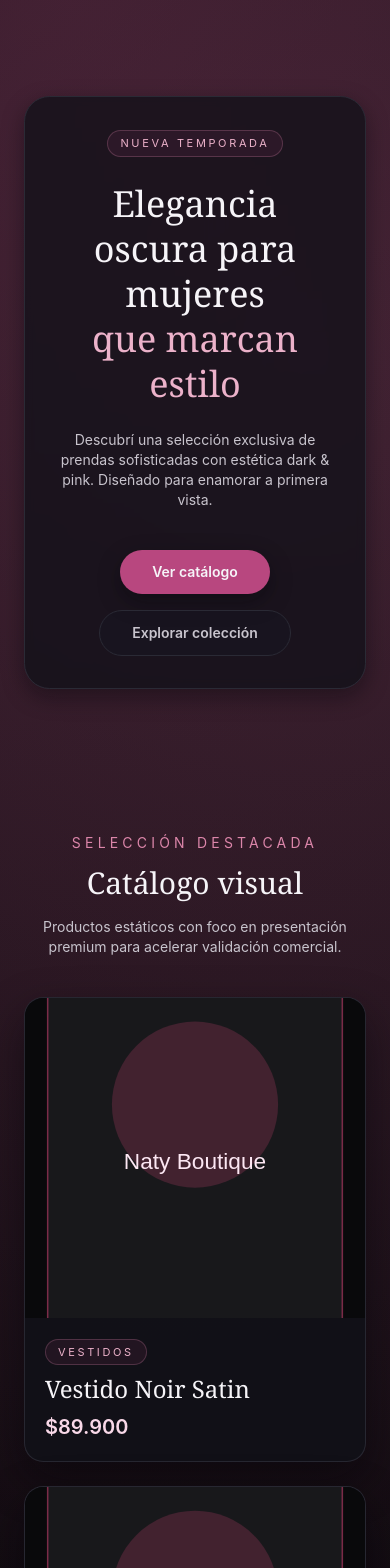
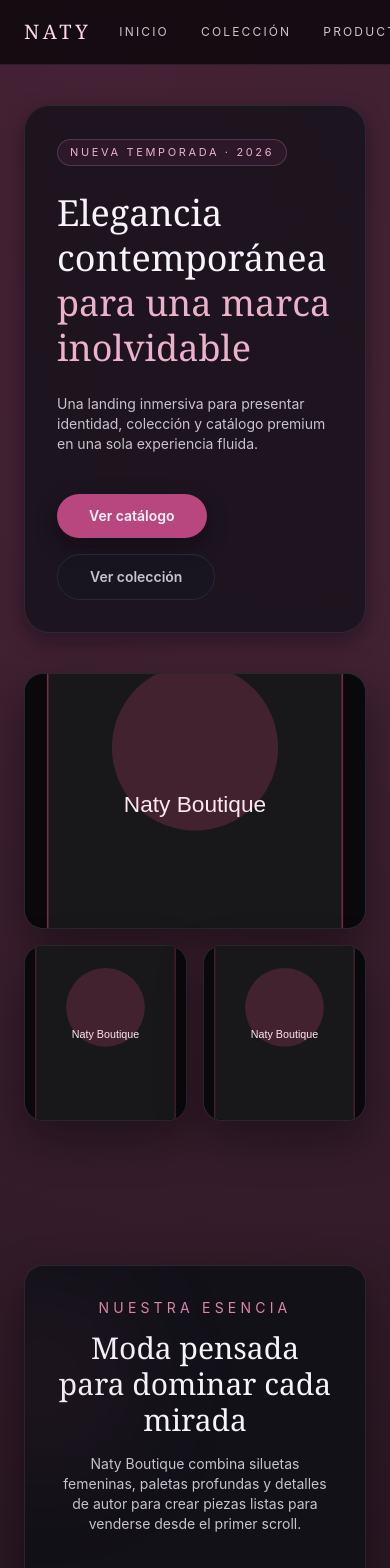
Before and after one commit to damianfortunesky/landing-page-naty, a Next.js app: page / in a window 390 px wide. Shown: the top 1568 px of the page. Built offline with nearby package versions, Linux system fonts and the light colour scheme.

Commit message:
Construye landing completa con narrativa visual y secciones responsive

```diff
--- a/app/page.tsx
+++ b/app/page.tsx
@@ -1,14 +1,20 @@
+import { BrandStorySection } from "@/components/sections/brand-story";
 import { CatalogSection } from "@/components/sections/catalog";
-import { CollectionBanner } from "@/components/sections/collection-banner";
+import { CategoriesSection } from "@/components/sections/categories";
+import { EditorialSection } from "@/components/sections/editorial";
 import { Footer } from "@/components/sections/footer";
 import { HeroSection } from "@/components/sections/hero";
+import { Navbar } from "@/components/sections/navbar";
 
 export default function HomePage() {
   return (
     <main className="relative overflow-hidden">
+      <Navbar />
       <HeroSection />
+      <BrandStorySection />
       <CatalogSection />
-      <CollectionBanner />
+      <CategoriesSection />
+      <EditorialSection />
       <Footer />
     </main>
   );
--- /dev/null
+++ b/components/sections/brand-story.tsx
@@ -0,0 +1,20 @@
+import { SectionTitle } from "@/components/ui/section-title";
+
+export function BrandStorySection() {
+  return (
+    <section id="inicio" className="layout-wrap section-space">
+      <div className="surface-card relative overflow-hidden p-8 md:p-12">
+        <div className="pointer-events-none absolute -left-16 top-8 h-40 w-40 rounded-full bg-rose-500/10 blur-3xl" />
+        <SectionTitle
+          eyebrow="Nuestra esencia"
+          title="Moda pensada para dominar cada mirada"
+          subtitle="Naty Boutique combina siluetas femeninas, paletas profundas y detalles de autor para crear piezas listas para venderse desde el primer scroll."
+        />
+        <p className="mx-auto max-w-3xl text-center text-sm leading-relaxed text-text-secondary md:text-base">
+          Nuestra propuesta nace del equilibrio entre actitud editorial y funcionalidad comercial: prendas fáciles de combinar,
+          visuales memorables y una dirección de arte diseñada para marcas que buscan una presencia premium.
+        </p>
+      </div>
+    </section>
+  );
+}
--- a/components/sections/catalog.tsx
+++ b/components/sections/catalog.tsx
@@ -8,10 +8,10 @@ export function CatalogSection() {
       <div>
         <SectionTitle
           eyebrow="Selección destacada"
-          title="Catálogo visual"
-          subtitle="Productos estáticos con foco en presentación premium para acelerar validación comercial."
+          title="Catálogo de productos"
+          subtitle="Un grid responsive con enfoque visual premium para destacar cada producto de la colección."
         />
-        <div className="grid gap-6 md:gap-7 sm:grid-cols-2 lg:grid-cols-3">
+        <div className="grid gap-6 sm:grid-cols-2 md:gap-7 lg:grid-cols-3">
           {products.map((product) => (
             <ProductCard key={product.id} product={product} />
           ))}
--- /dev/null
+++ b/components/sections/categories.tsx
@@ -0,0 +1,21 @@
+const categories = ["Vestidos", "Tops", "Conjuntos", "Abrigos", "Accesorios"];
+
+export function CategoriesSection() {
+  return (
+    <section id="coleccion" className="layout-wrap section-space">
+      <div className="grid gap-4 md:grid-cols-5">
+        {categories.map((category, index) => (
+          <article
+            key={category}
+            className="surface-card premium-hover relative overflow-hidden p-6 text-center md:p-8"
+            style={{ animationDelay: `${index * 0.05}s` }}
+          >
+            <div className="pointer-events-none absolute inset-0 bg-gradient-to-b from-rose-400/10 via-transparent to-transparent" />
+            <p className="relative text-sm uppercase tracking-[0.28em] text-text-secondary">Colección</p>
+            <h3 className="relative mt-4 font-display text-2xl text-rose-100">{category}</h3>
+          </article>
+        ))}
+      </div>
+    </section>
+  );
+}
--- /dev/null
+++ b/components/sections/editorial.tsx
@@ -0,0 +1,31 @@
+import Image from "next/image";
+
+export function EditorialSection() {
+  return (
+    <section className="layout-wrap pb-22">
+      <div className="surface-card grid overflow-hidden md:grid-cols-[1.15fr_0.85fr]">
+        <div className="relative min-h-[380px]">
+          <Image
+            src="/products/dress-noir.svg"
+            alt="Campaña editorial de moda"
+            fill
+            className="object-cover"
+            sizes="(max-width: 768px) 100vw, 60vw"
+          />
+          <div className="absolute inset-0 bg-gradient-to-t from-surface-base via-surface-base/10 to-transparent" />
+        </div>
+        <div className="flex flex-col justify-center p-8 md:p-10">
+          <p className="text-xs uppercase tracking-[0.3em] text-rose-300">Editorial campaign</p>
+          <h2 className="mt-4 font-display text-3xl leading-tight md:text-4xl">Vestir con intención es nuestra firma.</h2>
+          <p className="mt-5 text-sm leading-relaxed text-text-secondary md:text-base">
+            Una narrativa visual minimalista para campañas de temporada, lanzamientos cápsula y contenido de alto impacto
+            en ecommerce y social media.
+          </p>
+          <a href="#catalogo" className="btn-secondary mt-8 w-fit">
+            Descubrir productos
+          </a>
+        </div>
+      </div>
+    </section>
+  );
+}
--- a/components/sections/footer.tsx
+++ b/components/sections/footer.tsx
@@ -1,7 +1,32 @@
 export function Footer() {
   return (
-    <footer className="mt-8 border-t border-surface-stroke bg-surface-base/70 px-6 py-10 text-center text-sm text-text-muted backdrop-blur md:px-10">
-      <p className="tracking-[0.08em]">Naty Boutique · Landing ecommerce estática · {new Date().getFullYear()}</p>
+    <footer
+      id="contacto"
+      className="border-t border-surface-stroke bg-surface-base/80 px-6 py-12 text-sm text-text-muted backdrop-blur md:px-10"
+    >
+      <div className="layout-wrap flex flex-col gap-8 text-center md:flex-row md:items-end md:justify-between md:text-left">
+        <div>
+          <p className="font-display text-2xl tracking-[0.18em] text-rose-100">NATY BOUTIQUE</p>
+          <p className="mt-2 max-w-md text-text-secondary">
+            Moda femenina con esencia editorial. Diseñada para campañas visuales, ecommerce y contenido de alto impacto.
+          </p>
+        </div>
+
+        <div>
+          <p className="text-xs uppercase tracking-[0.25em] text-text-secondary">Conecta</p>
+          <div className="mt-3 flex items-center justify-center gap-4 md:justify-end">
+            <a href="#" className="premium-hover rounded-full border border-surface-stroke px-4 py-2 text-text-secondary">
+              Instagram
+            </a>
+            <a href="#" className="premium-hover rounded-full border border-surface-stroke px-4 py-2 text-text-secondary">
+              WhatsApp
+            </a>
+            <a href="#" className="premium-hover rounded-full border border-surface-stroke px-4 py-2 text-text-secondary">
+              Email
+            </a>
+          </div>
+        </div>
+      </div>
     </footer>
   );
 }
--- a/components/sections/hero.tsx
+++ b/components/sections/hero.tsx
@@ -1,23 +1,38 @@
+import Image from "next/image";
+
 export function HeroSection() {
   return (
-    <section className="layout-wrap pb-18 pt-24 md:pb-22 md:pt-30">
-      <div className="hero-panel mx-auto text-center">
-        <p className="badge-premium mb-6">Nueva temporada</p>
+    <section className="layout-wrap pb-18 pt-10 md:pb-20 md:pt-16">
+      <div className="grid items-center gap-10 md:grid-cols-[1.05fr_0.95fr]">
+        <div className="hero-panel text-left">
+          <p className="badge-premium mb-6">Nueva temporada · 2026</p>
           <h1 className="font-display text-4xl leading-tight md:text-6xl">
-          Elegancia oscura para mujeres
-          <span className="block text-rose-200">que marcan estilo</span>
+            Elegancia contemporánea
+            <span className="block text-rose-200">para una marca inolvidable</span>
           </h1>
-        <p className="mx-auto mt-6 max-w-2xl text-sm text-text-secondary md:text-lg">
-          Descubrí una selección exclusiva de prendas sofisticadas con estética dark &amp; pink. Diseñado para
-          enamorar a primera vista.
+          <p className="mt-6 max-w-xl text-sm text-text-secondary md:text-lg">
+            Una landing inmersiva para presentar identidad, colección y catálogo premium en una sola experiencia fluida.
           </p>
-        <div className="mt-10 flex flex-wrap items-center justify-center gap-4">
+          <div className="mt-10 flex flex-wrap items-center gap-4">
             <a href="#catalogo" className="btn-primary">
               Ver catálogo
             </a>
             <a href="#coleccion" className="btn-secondary">
-            Explorar colección
+              Ver colección
             </a>
+          </div>
+        </div>
+
+        <div className="grid grid-cols-2 gap-4">
+          <article className="surface-card premium-hover relative col-span-2 h-64 overflow-hidden md:h-72">
+            <Image src="/products/dress-velvet.svg" alt="Look editorial velvet" fill className="object-cover" />
+          </article>
+          <article className="surface-card premium-hover relative h-44 overflow-hidden md:h-52">
+            <Image src="/products/blazer-rose.svg" alt="Blazer rosa elegante" fill className="object-cover" />
+          </article>
+          <article className="surface-card premium-hover relative h-44 overflow-hidden md:h-52">
+            <Image src="/products/set-eclipse.svg" alt="Conjunto eclipse premium" fill className="object-cover" />
+          </article>
         </div>
       </div>
     </section>
--- /dev/null
+++ b/components/sections/navbar.tsx
@@ -0,0 +1,30 @@
+const links = [
+  { label: "Inicio", href: "#inicio" },
+  { label: "Colección", href: "#coleccion" },
+  { label: "Productos", href: "#catalogo" },
+  { label: "Contacto", href: "#contacto" }
+];
+
+export function Navbar() {
+  return (
+    <header className="sticky top-0 z-50 border-b border-surface-stroke/80 bg-surface-base/75 backdrop-blur">
+      <nav className="layout-wrap flex h-16 items-center justify-between gap-4">
+        <a href="#inicio" className="font-display text-xl tracking-[0.18em] text-rose-100 md:text-2xl">
+          NATY
+        </a>
+        <ul className="flex items-center gap-2 text-xs uppercase tracking-[0.18em] text-text-secondary md:gap-6 md:text-sm">
+          {links.map((link) => (
+            <li key={link.href}>
+              <a
+                href={link.href}
+                className="rounded-full px-3 py-2 transition duration-300 hover:bg-surface-soft/75 hover:text-rose-100"
+              >
+                {link.label}
+              </a>
+            </li>
+          ))}
+        </ul>
+      </nav>
+    </header>
+  );
+}
```
Lines whose indentation alone changed are shown as unchanged.
